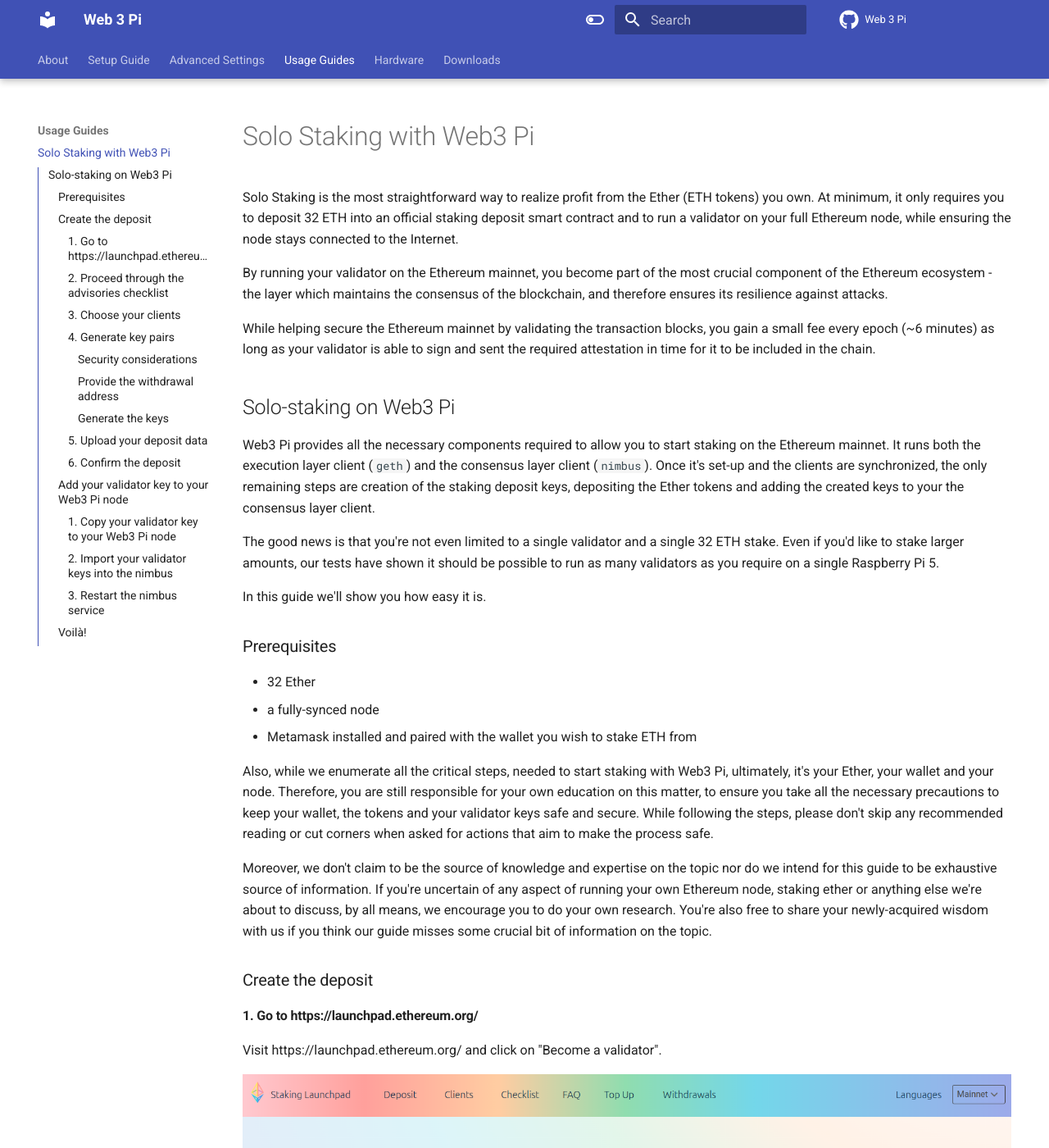
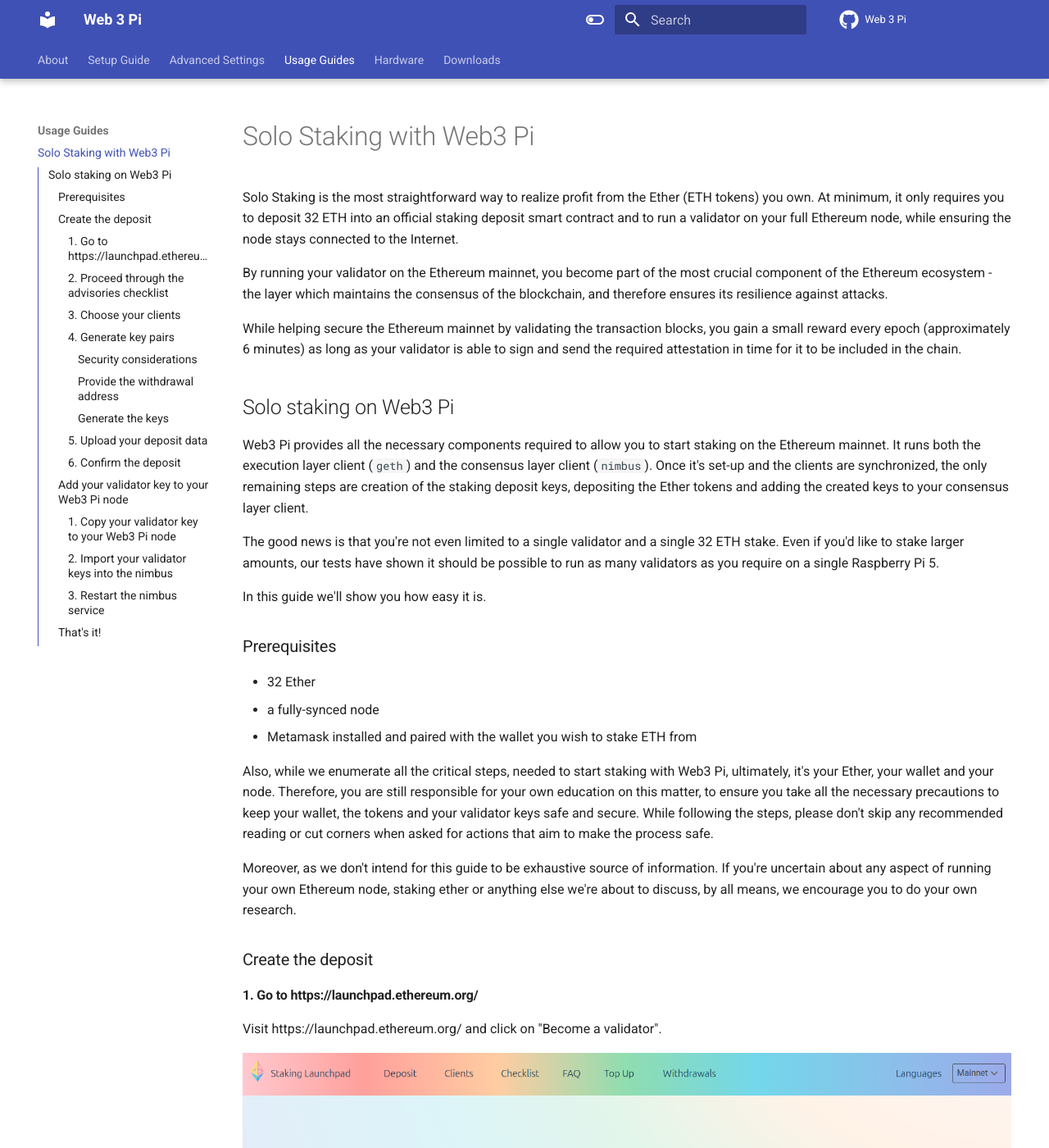
Before and after one commit to Web3-Pi/setup-guide, an MkDocs documentation site: the page built from docs/Guides/staking.md, in a window 1280 px wide and 1400 px high. Shown: the whole window at 82% size. Built offline with MkDocs 1.6.1 and Material for MkDocs 9.7.7, drawn with Linux system fonts in a browser that asks for light colours; comment, search, counter and statistics services are not loaded; some of the changed text lies outside the part shown.

Commit message:
style...

```diff
--- a/docs/Guides/staking.md
+++ b/docs/Guides/staking.md
@@ -8,15 +8,15 @@
 and therefore ensures its resilience against attacks.
 
 While helping secure the Ethereum mainnet by validating the transaction blocks, you gain
-a small fee every epoch (~6 minutes) as long as your validator is able to sign and sent the required
-attestation in time for it to be included in the chain.
+a small reward every epoch (approximately 6 minutes) as long as your validator is able to sign and
+send the required attestation in time for it to be included in the chain.
 
-## Solo-staking on Web3 Pi
+## Solo staking on Web3 Pi
 
 Web3 Pi provides all the necessary components required to allow you to start staking on the Ethereum
 mainnet. It runs both the execution layer client (`geth`) and the consensus layer client (`nimbus`).
 Once it's set-up and the clients are synchronized, the only remaining steps are creation of the
-staking deposit keys, depositing the Ether tokens and adding the created keys to your the consensus
+staking deposit keys, depositing the Ether tokens and adding the created keys to your consensus
 layer client.
 
 The good news is that you're not even limited to a single validator and a single 32 ETH stake.
@@ -38,13 +38,10 @@
 don't skip any recommended reading or cut corners when asked for actions that aim to make the
 process safe.
 
-Moreover, we don't claim to be the source of knowledge and expertise on the topic nor do we
-intend for this guide to be exhaustive source of information.
-If you're uncertain of any aspect of running your own Ethereum node,
+Moreover, as we don't intend for this guide to be exhaustive source of information.
+If you're uncertain about any aspect of running your own Ethereum node,
 staking ether or anything else we're about to discuss, by all means, we encourage you to do
 your own research.
-You're also free to share your newly-acquired wisdom with us if you think our guide misses some
-crucial bit of information on the topic.
 
 ### Create the deposit
 
@@ -105,7 +102,7 @@
 
 ##### Provide the withdrawal address
 
-We strongly recommend you to set the withdrawal key right away when generating the validator keys.
+We strongly recommend setting the withdrawal key right away when generating the validator keys.
 Although it is optional and can be performed later on, it can also be performed only once.
 Setting it at this stage ensures that even if an attacker were to take control of your validator
 keys, they will never be able to override the address to which your stake and the rewards are withdrawn.
@@ -218,7 +215,7 @@
 
 Look for lines indicating: `Loading validators` and `Local validator attached`.
 
-### Voilà!
+### That's it!
 
 That's all that you need to do to start staking on a Web3 Pi.
 
```
Also changed, not shown: other parts of docs/Guides/staking.md (+2 -2 lines).
